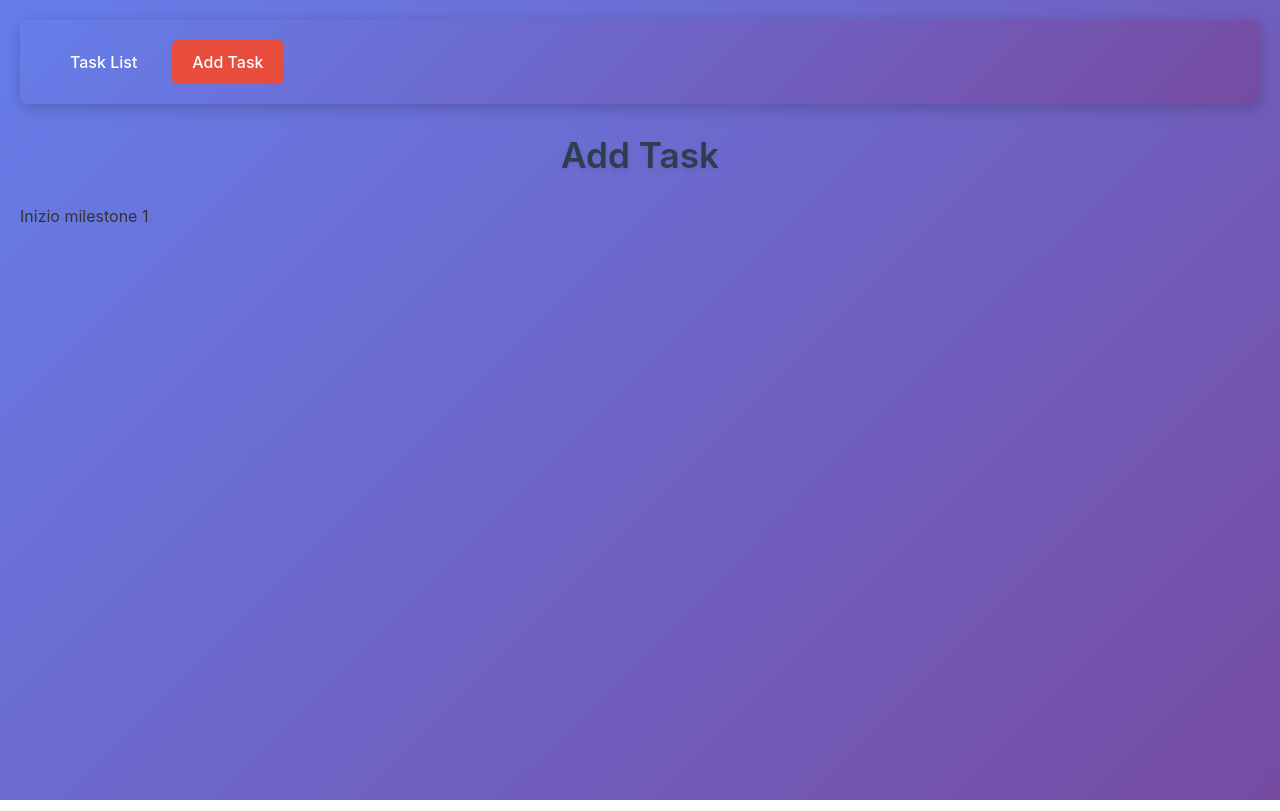
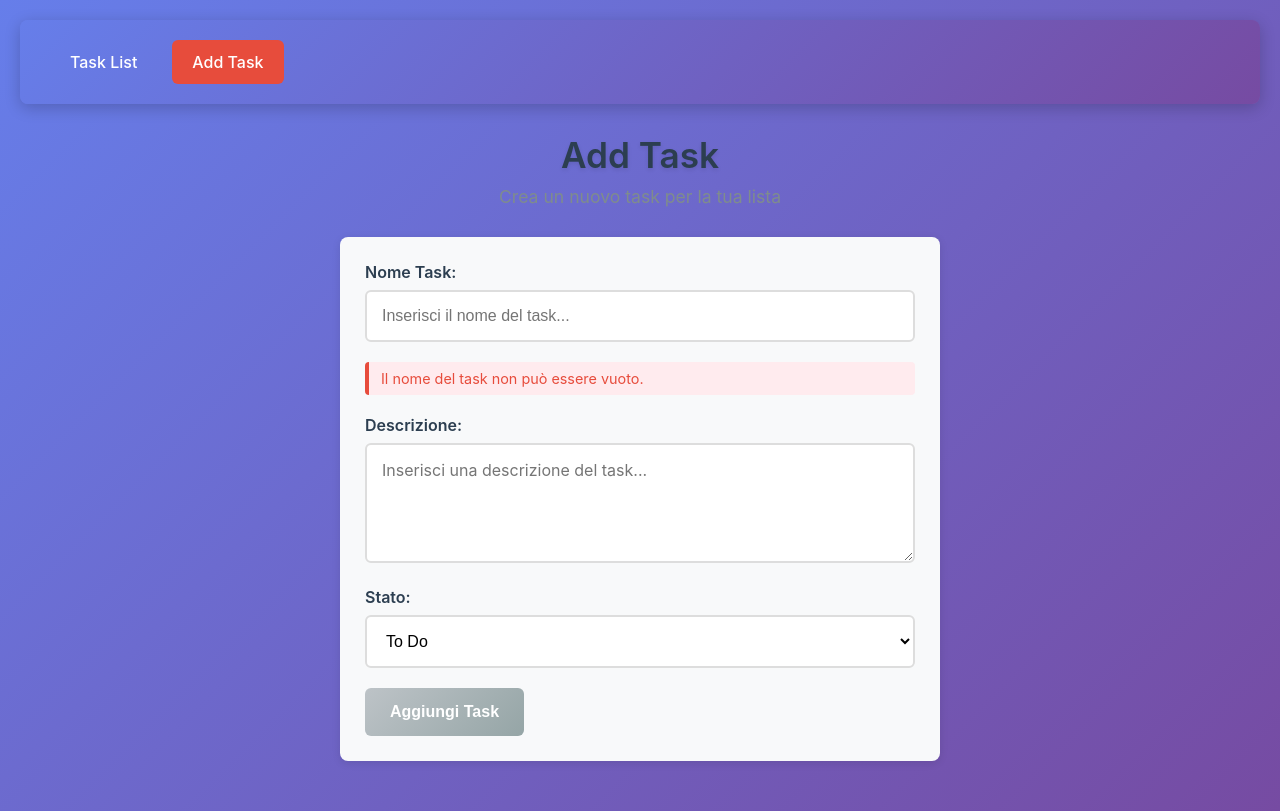
Before and after one commit to EduardCancel/ex-react-task-manager, a React (Vite) app in the folder frontend/: page /add in a window 1280 px wide. Built offline with nearby package versions, Linux system fonts and the light colour scheme; no server answers.

Commit message:
Complete Milestone 5

```diff
--- a/frontend/src/index.css
+++ b/frontend/src/index.css
@@ -207,6 +207,132 @@ tr.done:hover {
     box-shadow: 0 2px 8px rgba(39, 174, 96, 0.2);
 }
 
+/* Form Labels */
+label {
+    display: block;
+    margin-bottom: 20px;
+    font-weight: 600;
+    color: #2c3e50;
+}
+
+label>input,
+label>textarea,
+label>select {
+    margin-top: 8px;
+    margin-bottom: 0;
+}
+
+/* Select Styling */
+select {
+    width: 100%;
+    padding: 15px;
+    border: 2px solid #ddd;
+    border-radius: 6px;
+    font-size: 1rem;
+    background-color: white;
+    transition: border-color 0.3s ease;
+    cursor: pointer;
+}
+
+select:focus {
+    outline: none;
+    border-color: #667eea;
+}
+
+/* Error Messages */
+.error-message {
+    color: #e74c3c;
+    font-size: 0.9rem;
+    margin-top: 5px;
+    margin-bottom: 15px;
+    padding: 8px 12px;
+    background-color: #ffebee;
+    border-left: 4px solid #e74c3c;
+    border-radius: 4px;
+    display: block;
+}
+
+/* Form Container */
+.form-container {
+    max-width: 600px;
+    margin: 0 auto;
+}
+
+/* Disabled Button */
+button:disabled {
+    background: linear-gradient(135deg, #bdc3c7 0%, #95a5a6 100%);
+    cursor: not-allowed;
+    box-shadow: none;
+    transform: none;
+}
+
+button:disabled:hover {
+    background: linear-gradient(135deg, #bdc3c7 0%, #95a5a6 100%);
+    transform: none;
+    box-shadow: none;
+}
+
+/* Form Success State */
+.form-success {
+    color: #27ae60;
+    font-size: 0.9rem;
+    margin-top: 5px;
+    padding: 8px 12px;
+    background-color: #e8f5e8;
+    border-left: 4px solid #27ae60;
+    border-radius: 4px;
+    display: block;
+}
+
+/* Form Field Groups */
+.form-group {
+    margin-bottom: 20px;
+}
+
+.form-group:last-child {
+    margin-bottom: 0;
+}
+
+/* Input with Icon */
+.input-with-icon {
+    position: relative;
+}
+
+.input-with-icon input {
+    padding-left: 45px;
+}
+
+.input-icon {
+    position: absolute;
+    left: 15px;
+    top: 50%;
+    transform: translateY(-50%);
+    color: #667eea;
+    font-size: 1.2rem;
+}
+
+/* Textarea specific styling */
+textarea {
+    min-height: 120px;
+    resize: vertical;
+    font-family: inherit;
+}
+
+/* Form header */
+.form-header {
+    text-align: center;
+    margin-bottom: 30px;
+}
+
+.form-header h1 {
+    margin-bottom: 10px;
+}
+
+.form-header p {
+    color: #7f8c8d;
+    font-size: 1.1rem;
+}
+
 /* Responsive Design */
 @media (max-width: 768px) {
     body {
--- a/frontend/src/pages/AddTask.jsx
+++ b/frontend/src/pages/AddTask.jsx
@@ -1,8 +1,89 @@
+import { useState, useRef, useMemo } from "react";
+
+const symbols = "!@#$%^&*()-_=+[]{}|;:'\\\",.<>?/`~";
+
 export default function AddTask() {
+
+    const [taskTitle, setTaskTitle] = useState("");
+    const descriptionRef = useRef();
+    const statusRef = useRef();
+
+    const taskNameError = useMemo(() => {
+        if (!taskTitle.trim())
+            return "Il nome del task non può essere vuoto.";
+
+        if ([...taskTitle].some(char => symbols.includes(char)))
+            return "Il nome del task non può contenere caratteri speciali.";
+        return "";
+
+    }, [taskTitle]);
+
+    const handleSubmit = ((e) => {
+        e.preventDefault();
+
+        if (taskNameError)
+            return;
+
+        const newTask = {
+            title: taskTitle.trim(),
+            description: descriptionRef.current.value,
+            status: statusRef.current.value
+        }
+        console.log("New Task:", newTask);
+    })
+
+
     return (
-        <div>
-            <h1>Add Task</h1>
-            <p>Inizio milestone 1</p>
+        <div className="form-container">
+            <div className="form-header">
+                <h1>Add Task</h1>
+                <p>Crea un nuovo task per la tua lista</p>
+            </div>
+            <form onSubmit={handleSubmit}>
+                {/* Nome Task */}
+                <div className="form-group">
+                    <label>
+                        Nome Task:
+                        <input
+                            type="text"
+                            value={taskTitle}
+                            onChange={(e) => setTaskTitle(e.target.value)}
+                            placeholder="Inserisci il nome del task..."
+                        />
+                    </label>
+                    {taskNameError && <span className="error-message">{taskNameError}</span>}
+                </div>
+
+                {/* Descrizione */}
+                <div className="form-group">
+                    <label>
+                        Descrizione:
+                        <textarea
+                            ref={descriptionRef}
+                            placeholder="Inserisci una descrizione del task..."
+                        />
+                    </label>
+                </div>
+
+                {/* Stato */}
+                <div className="form-group">
+                    <label>
+                        Stato:
+                        <select ref={statusRef} defaultValue="To Do">
+                            <option value="To Do">To Do</option>
+                            <option value="Doing">Doing</option>
+                            <option value="Done">Done</option>
+                        </select>
+                    </label>
+                </div>
+
+                {/* Pulsante di invio */}
+                <div className="form-group">
+                    <button type="submit" disabled={taskNameError}>
+                        Aggiungi Task
+                    </button>
+                </div>
+            </form>
         </div>
     );
 }
```
